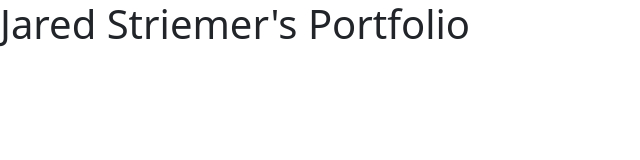
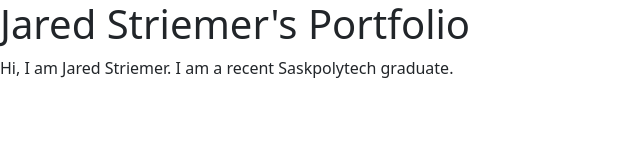
Before and after one commit to McWheeling/portfolio, a plain HTML site: page index.html in a window 1280 px wide. Shown: the whole page, without its empty margins (0-640 px from the left). Drawn offline with nearby package versions, Linux system fonts and the light colour scheme.

Commit message:
Doing more work

```diff
--- a/index.html
+++ b/index.html
@@ -1,10 +1,13 @@
 <!doctype html>
+
+<!-- Jared Striemer Portfolio -->
+
 <html lang="en">
   <head>
     <meta charset="utf-8">
     <meta name="viewport" content="width=device-width, initial-scale=1">
 
-    <!-- Bootstrap CSS -->
+    <!-- Bootstrap and CSS -->
     <link rel="stylesheet" href="https://cdn.jsdelivr.net/npm/bootstrap@5.2.3/dist/css/bootstrap.min.css" integrity="sha384-rbsA2VBKQhggwzxH7pPCaAqO46MgnOM80zW1RWuH61DGLwZJEdK2Kadq2F9CUG65" crossorigin="anonymous">
     <script src="https://cdn.jsdelivr.net/npm/bootstrap@5.2.3/dist/js/bootstrap.min.js" integrity="sha384-cuYeSxntonz0PPNlHhBs68uyIAVpIIOZZ5JqeqvYYIcEL727kskC66kF92t6Xl2V" crossorigin="anonymous"></script>
     <script src="https://ajax.googleapis.com/ajax/libs/jquery/3.6.3/jquery.min.js"></script>
@@ -16,5 +19,9 @@
 
   <body>
       <h1>Jared Striemer's Portfolio</h1>
+
+      <p>
+        Hi, I am Jared Striemer. I am a recent Saskpolytech graduate.
+      </p>
   </body>
 </html>
```
